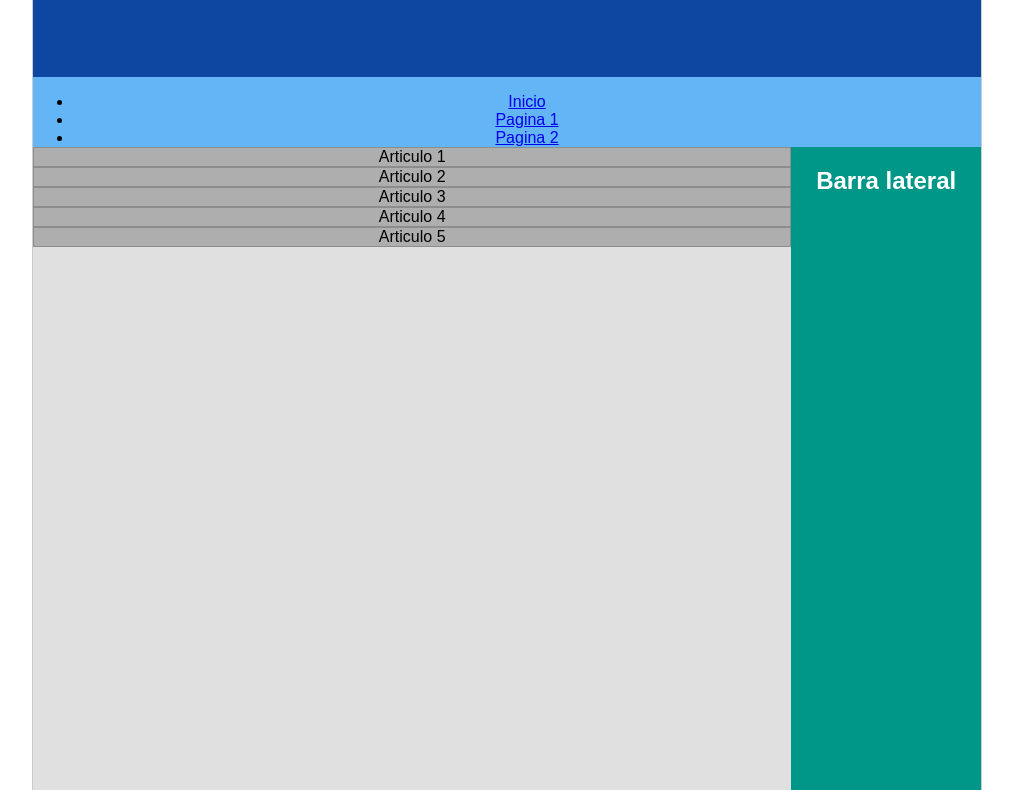
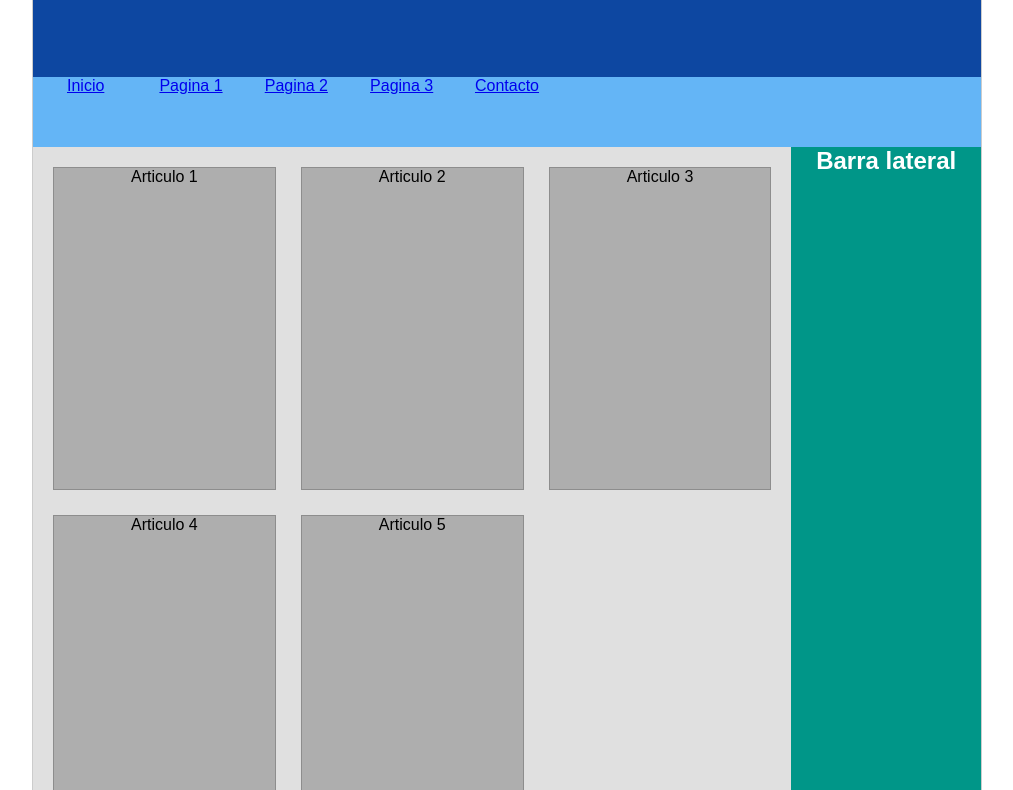
Before and after one commit to Dcterrance88/aprendiendo-CSS-Grid, a plain HTML site: page index.html in a window 1280 px wide. Shown: the part 82-872 px from the top of the page, without its empty margins (133-1146 px from the left). Drawn offline with Linux system fonts and the light colour scheme.

Commit message:
Grid dentro de Grid
Se añadieron grids dentro del grid como en la sección y en el menú para mejorar su diseño.

```diff
--- a/css/styles.css
+++ b/css/styles.css
@@ -3,6 +3,10 @@ body{
   font-family: sans-serif;
 }
 /*------------------- Inicio Ejercicio de Practica --------------------------------*/
+#website *{
+  margin: 0px;
+  padding: 0px;
+}
 #website{
   display: grid;
   grid-template-columns: repeat(5, 1fr);
@@ -21,13 +25,24 @@ body{
 
 #menu {
   grid-column: 1 / 6;
+
   background-color: #64b5f6;
   color: black;
 }
 
+#menu ul{
+  display: grid;
+  grid-template-columns: repeat(9, 1fr);
+  list-style: none;
+}
+
 #contenido{
   grid-column: 1 / 5;
+  display: grid;
+  grid-template-columns: repeat(3, 1fr);
+  grid-gap: 25px;
   background-color:#e0e0e0;
+  padding: 20px;
 }
 
 #contenido article{
```
